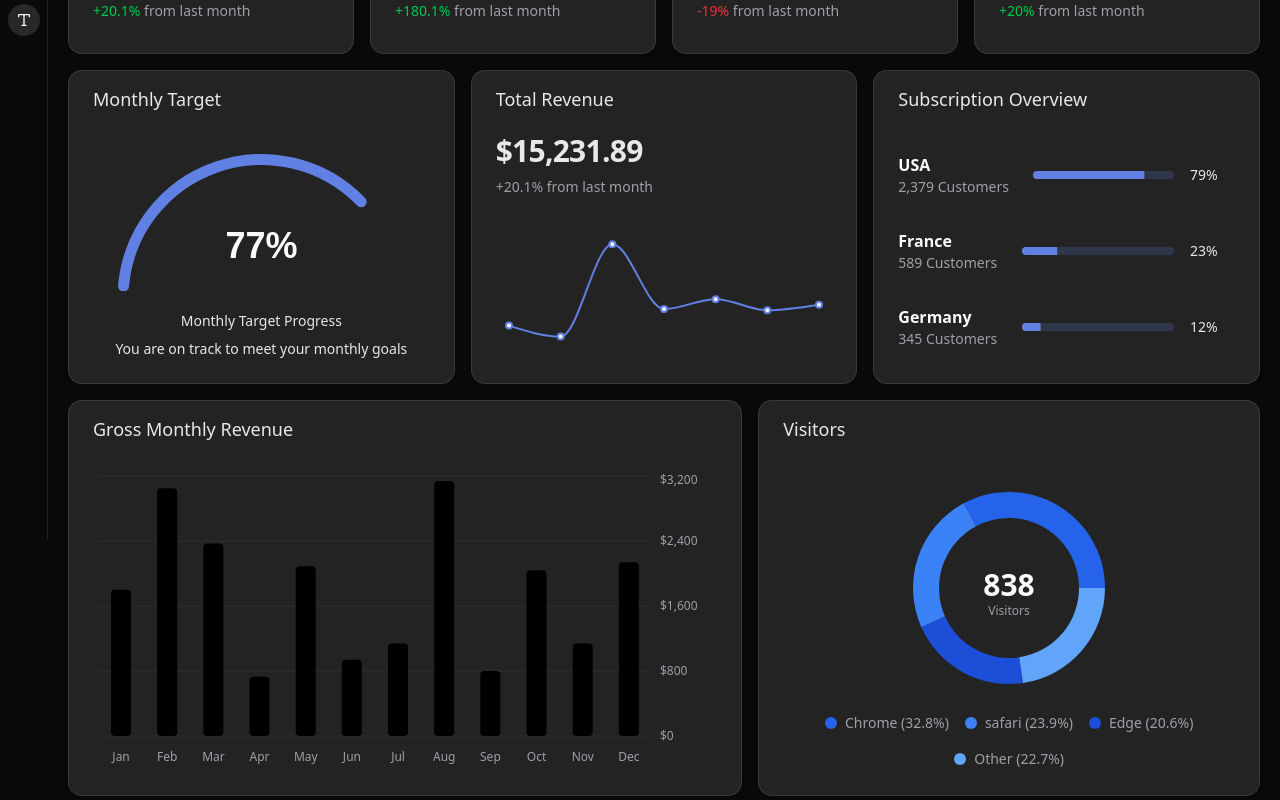
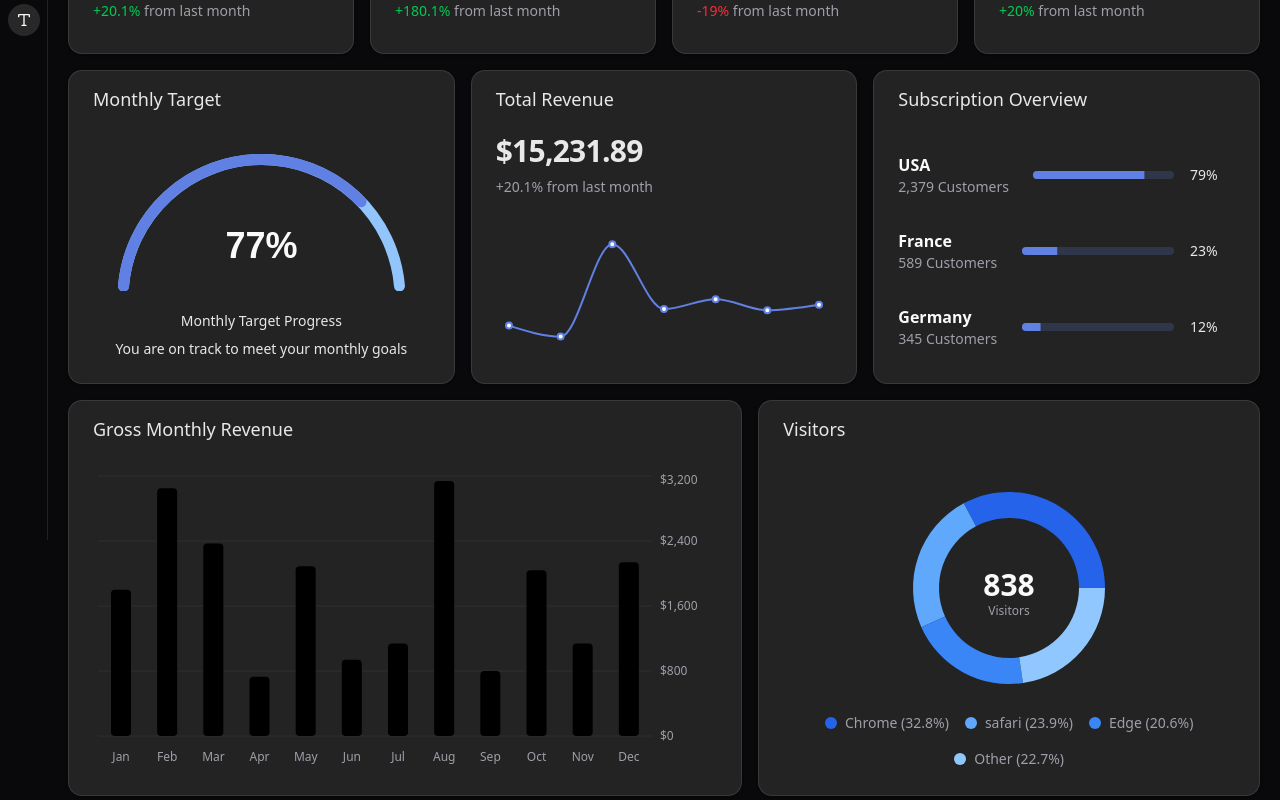
Before and after one commit to innocent1105/ui-design, a React (Vite) app: page / in a window 1280 px wide. Shown: the part 260-1060 px from the top of the page. Built offline with nearby package versions, Linux system fonts and the light colour scheme.

Commit message:
Refactor chart color variables in CSS and update credit score chart options for consistency.

```diff
--- a/src/components/credit-score-chart.tsx
+++ b/src/components/credit-score-chart.tsx
@@ -8,7 +8,7 @@ interface ICreditScoreChartProps {
 
 const CreditScoreChart: React.FC<ICreditScoreChartProps> = ({ score }) => {
 	const options: ApexOptions = {
-		colors: ['var(--primary)'],
+		colors: [ 'var(--primary)' ],
 		chart: {
 			fontFamily: 'Outfit, sans-serif',
 			type: 'radialBar',
@@ -25,7 +25,7 @@ const CreditScoreChart: React.FC<ICreditScoreChartProps> = ({ score }) => {
 					size: '80%'
 				},
 				track: {
-					background: 'hsl(var(--chart-5))',
+					background: 'var(--chart-5)',
 					strokeWidth: '100%',
 					margin: 5 // margin is in pixels
 				},
@@ -38,7 +38,7 @@ const CreditScoreChart: React.FC<ICreditScoreChartProps> = ({ score }) => {
 						fontWeight: '600',
 						offsetY: -40,
 						color: 'var(--foreground)',
-						formatter: function (val) {
+						formatter: function(val) {
 							return val + '%';
 						}
 					}
@@ -47,18 +47,18 @@ const CreditScoreChart: React.FC<ICreditScoreChartProps> = ({ score }) => {
 		},
 		fill: {
 			type: 'solid',
-			colors: ['var(--primary)']
+			colors: [ 'var(--primary)' ]
 		},
 		stroke: {
 			lineCap: 'round'
 		},
-		labels: ['Progress']
+		labels: [ 'Progress' ]
 	};
 
 	return (
 		<div className="flex flex-col items-center justify-center">
 			<div className="w-full">
-				<Chart options={options} series={[score]} type="radialBar" height={330} />
+				<Chart options={options} series={[ score ]} type="radialBar" height={330} />
 			</div>
 			<p className="mt-5 text-sm">Monthly Target Progress</p>
 			<p className="mt-2 text-sm">You are on track to meet your monthly goals</p>
--- a/src/index.css
+++ b/src/index.css
@@ -36,9 +36,9 @@
   --sidebar-menu-icon: #ededed;
   --linear-gradient: linear-gradient(to right, #5a81ea, #d56676);
   --chart-1: #2563eb;
-  --chart-2: #3b82f6;
-  --chart-3: #1d4ed8;
-  --chart-4: #60a5fa;
+  --chart-2: #60a8fb;
+  --chart-3: #3b86f7;
+  --chart-4: #90c7fe;
   --chart-5: #93c5fd;
 }
 
@@ -69,9 +69,9 @@
   --sidebar-ring: oklch(0.552 0.016 285.938);
   --sidebar-menu-icon: #282828;
   --chart-1: #2563eb;
-  --chart-2: #3b82f6;
-  --chart-3: #1d4ed8;
-  --chart-4: #60a5fa;
+  --chart-2: #60a8fb;
+  --chart-3: #3b86f7;
+  --chart-4: #90c7fe;
   --chart-5: #93c5fd;
 }
 
```
